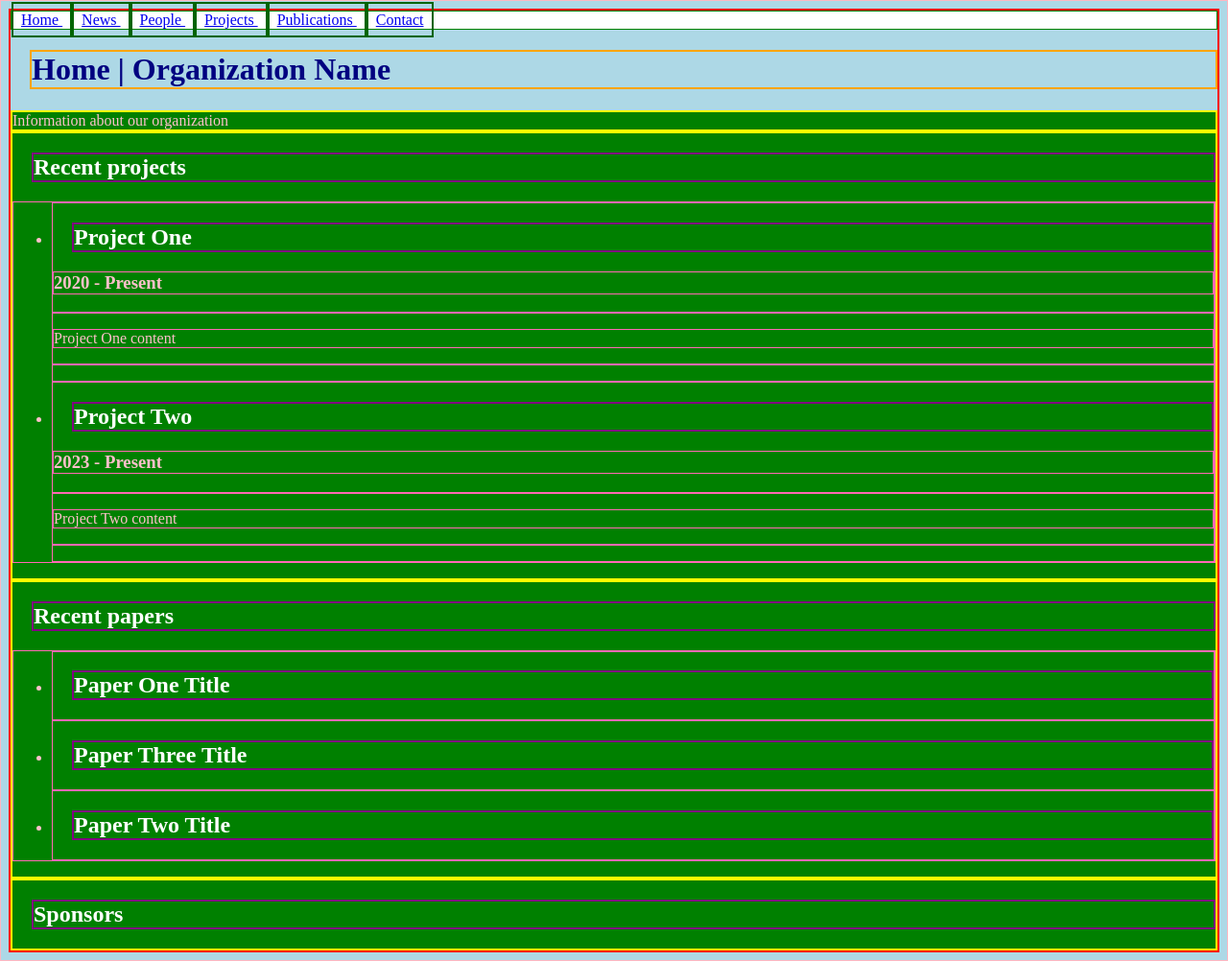
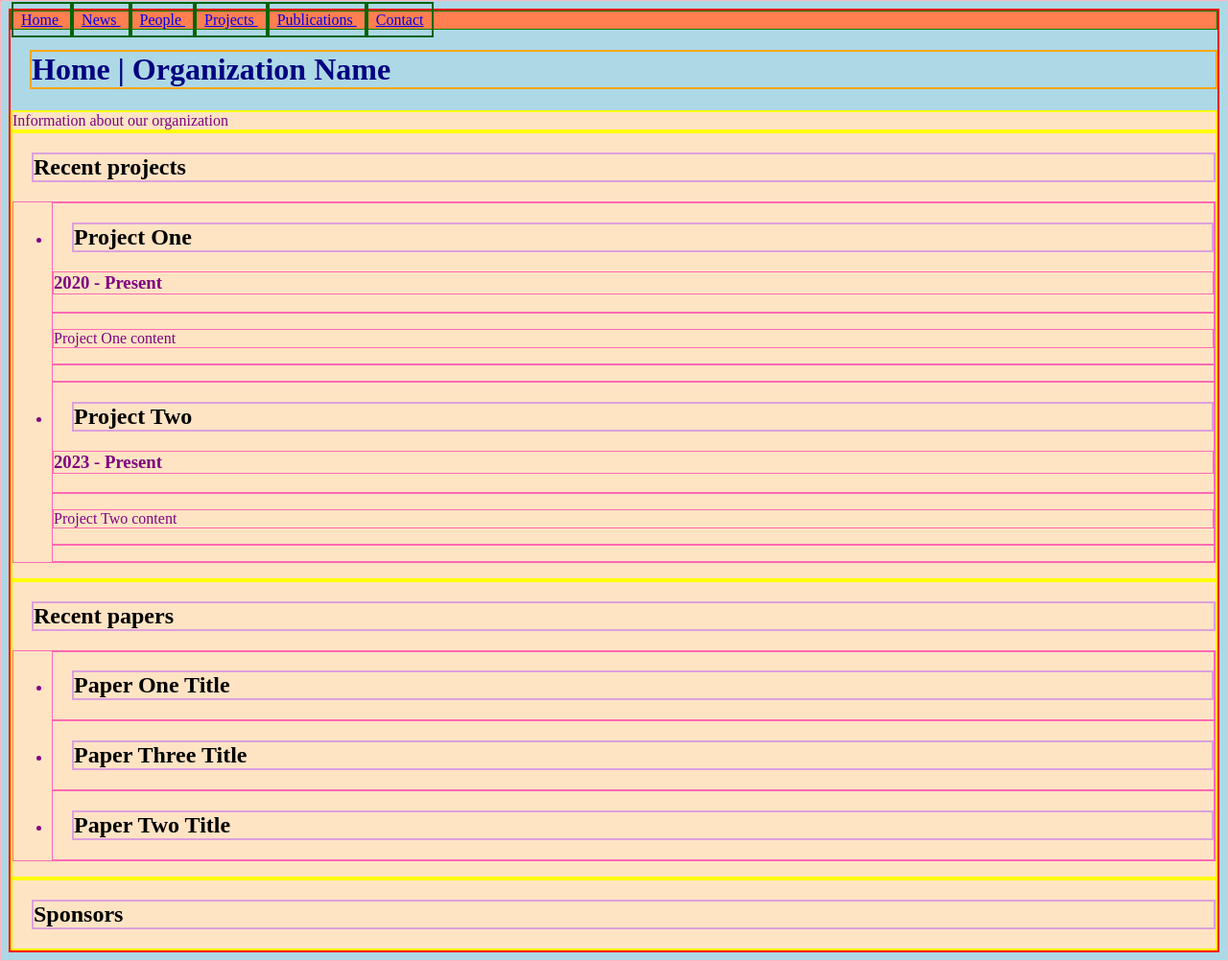
Before and after one commit to alt-thompson/sample-pages, a Jekyll site: the page built from docs/index.md, in a window 1280 px wide. Shown: the whole page at 96% size. Built offline with Jekyll 4.4.1, drawn with Linux system fonts in a browser that asks for light colours.

Commit message:
futz with styles

```diff
--- a/docs/assets/css/style.scss
+++ b/docs/assets/css/style.scss
@@ -9,12 +9,12 @@ html { border: 1px solid lightpink; }
 body {background-color: lightblue; border: 2px solid red;}
 
 h1 {color: navy; margin-left: 20px; border: 2px solid orange;}
-h2 {color: white; margin-left: 20px; border: 2px solid purple;}
+h2 {color: black; margin-left: 20px; border: 2px solid plum;}
 
-div.section {background-color: green; color: pink; border: 2px solid yellow;}
+div.section {background-color: bisque; color: purple; border: 2px solid yellow;}
 
 // div#projects { background-color: blue; color: lightgreen;}
 
-nav { background-color: white; border: 1px solid green; }
+nav { background-color: coral; border: 1px solid green; }
 
 nav a {padding: 8px; border: 2px solid darkgreen;}
```
Also changed, not shown: 1 other file.
